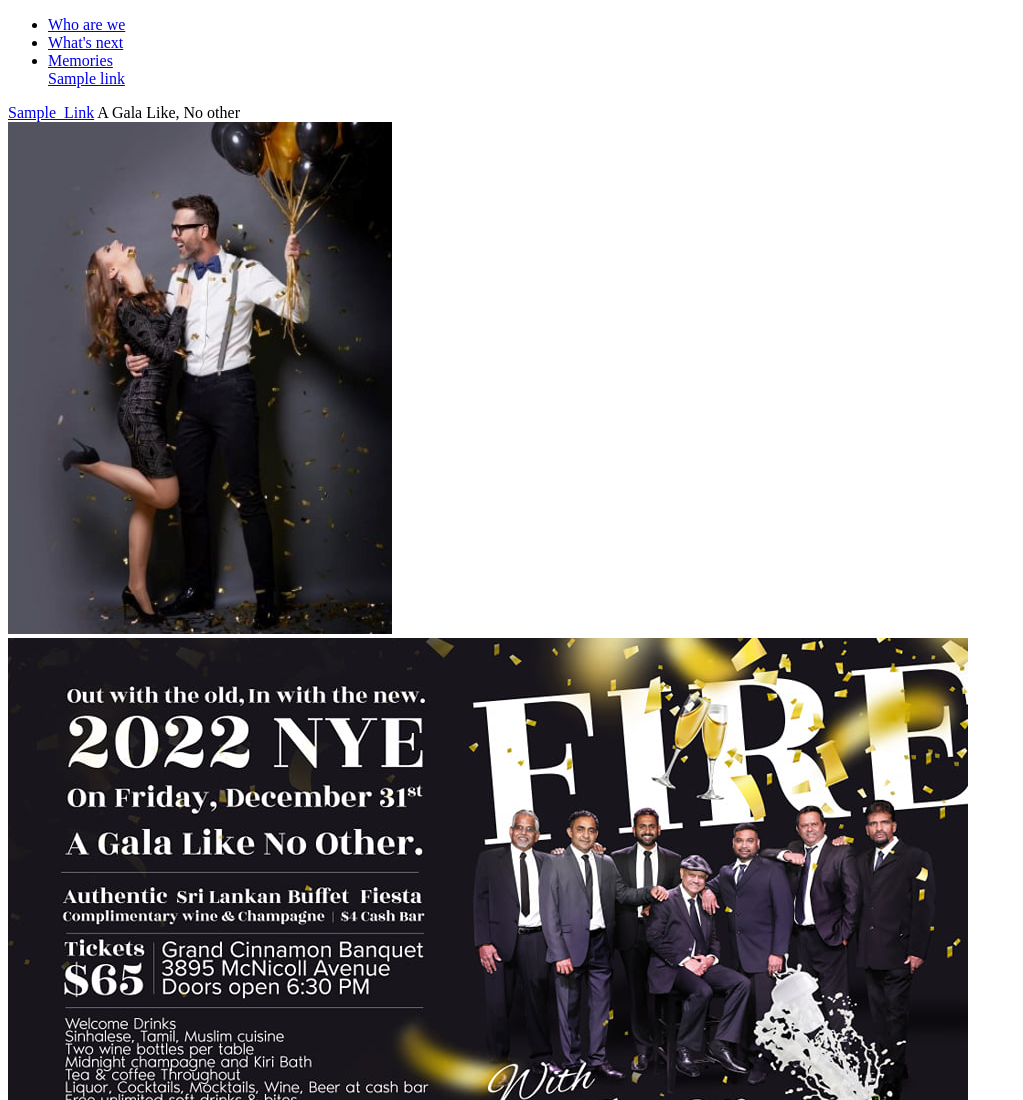
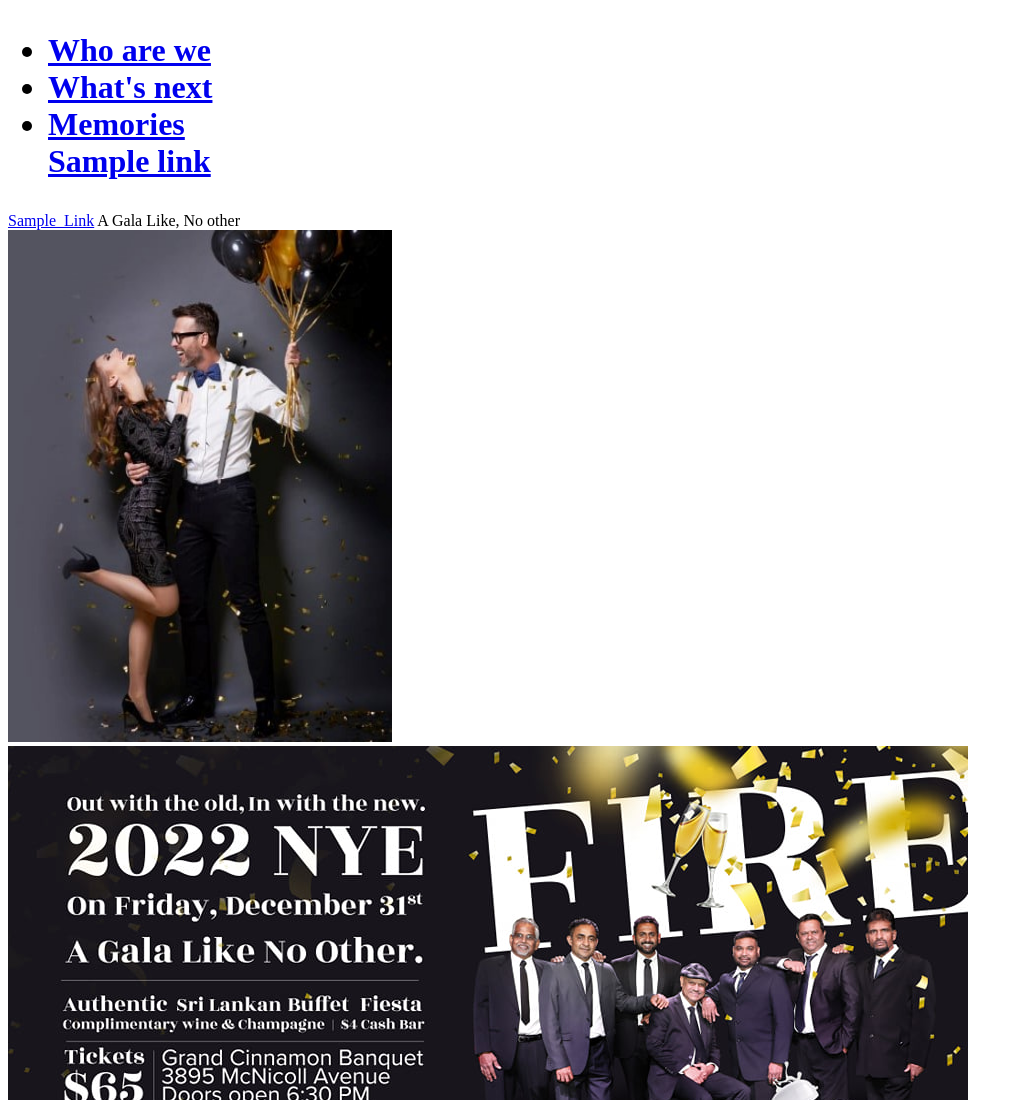
Before and after one commit to rukshanb4a/rukshanb4a.github.io, a plain HTML site: page index.htm in a window 1280 px wide. Shown: the top 1100 px of the page, without its empty margins (0-1023 px from the left). Drawn offline with Linux system fonts and the light colour scheme.

Commit message:
Update index.htm

```diff
--- a/index.htm
+++ b/index.htm
@@ -5,7 +5,8 @@
 
 	<meta charset="UTF-8">
 	<title>My First page</title>
-
+	<link rel="style sheet" href="style.css">
+<h1>
 <nav>
     <ul>
         <li><a href="#Who are we ">Who are we </a></li>
@@ -14,6 +15,7 @@
 <a href="https://www.w3schools.com">Sample link</a>
     </ul>
 </nav>
+	</h1>
 </head>
 <body>
 <a href="https://validator.w3.org/">Sample_Link</a>
```
